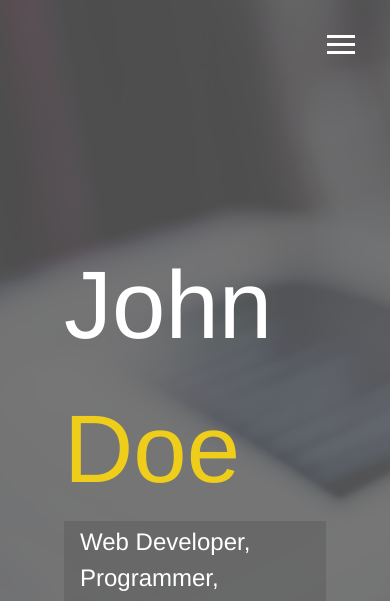
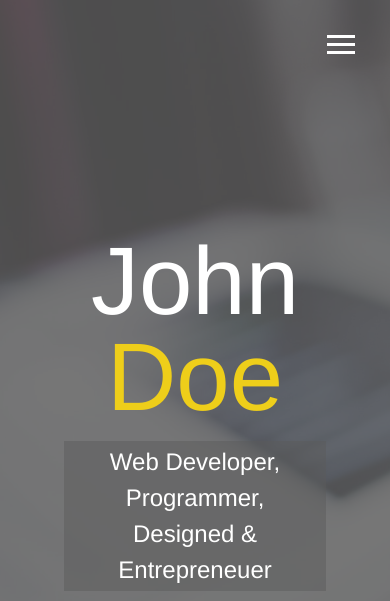
Before and after one commit to IvayloSilovski1/portfolio, a website: page src/index.html in a window 390 px wide. Shown: the top 601 px of the page. Drawn offline with Linux system fonts and the light colour scheme.

Commit message:
Added responsivness and media queries

```diff
--- a/src/scss/_config.scss
+++ b/src/scss/_config.scss
@@ -28,3 +28,28 @@ $background-opacity: 0.8;
     }
   }
 }
+
+// media query mixins
+@mixin mediaSm {
+  @media screen and (max-width: 500px) {
+    @content;
+  }
+}
+
+@mixin mediaMd {
+  @media screen and (max-width: 768px) {
+    @content;
+  }
+}
+
+@mixin mediaLg {
+  @media screen and (min-width: 769px) and (max-width: 1170px) {
+    @content;
+  }
+}
+
+@mixin mediaXl {
+  @media screen and (min-width: 1171px) {
+    @content;
+  }
+}
--- /dev/null
+++ b/src/scss/_mobile.scss
@@ -0,0 +1,42 @@
+// Widescreens
+@include mediaXl {}
+
+// desktops and laptops
+@include mediaLg {}
+
+//tablets and small laptops
+@include mediaMd {
+  main {
+    align-items: center;
+    text-align: center;
+    .lg-heading {
+      line-height: 1;
+      margin-bottom: 1rem;
+    }
+  }
+  ul.menu-nav,
+  div.menu-branding {
+    float: none;
+    width: 100%;
+    min-height: 0;
+    &.show {
+      transform: translate3d(0, 0, 0);
+    }
+  }
+  .menu-nav {
+    height: 75vh;
+    transform: translate3d(-100%, 0, 0);
+    font-size: 24px;
+  }
+  .menu-branding {
+    height: 25vh;
+    transform: translate3d(100%, 0, 0);
+  }
+}
+
+// small devices
+@include mediaSm {
+  main#home h1 {
+    margin-top: 10vh;
+  }
+}
--- a/src/scss/style.scss
+++ b/src/scss/style.scss
@@ -1,5 +1,6 @@
 @import 'config';
 @import 'menu';
+@import 'mobile';
 * {
   box-sizing: border-box;
 }
```
Also changed, not shown: src/css/style.css.
